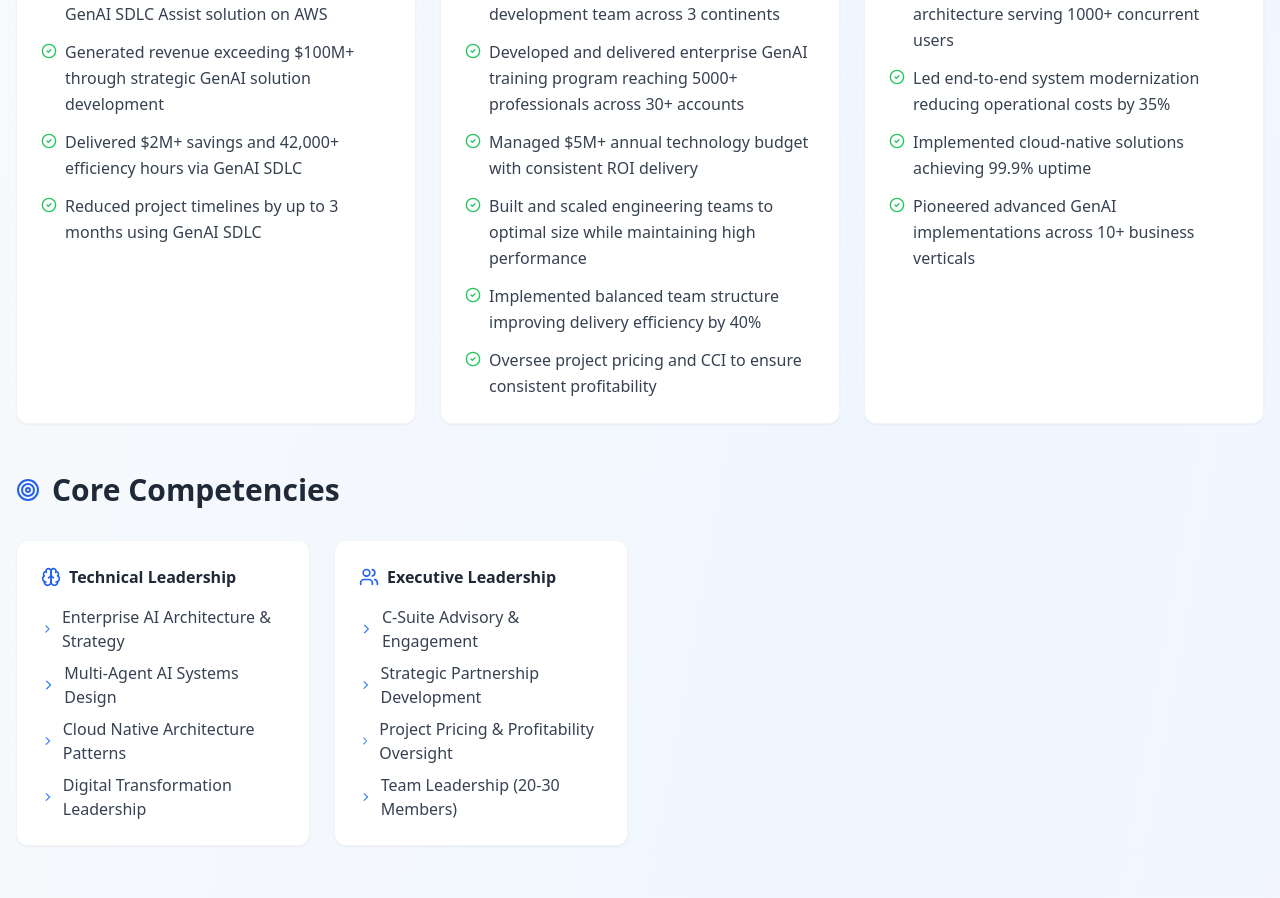
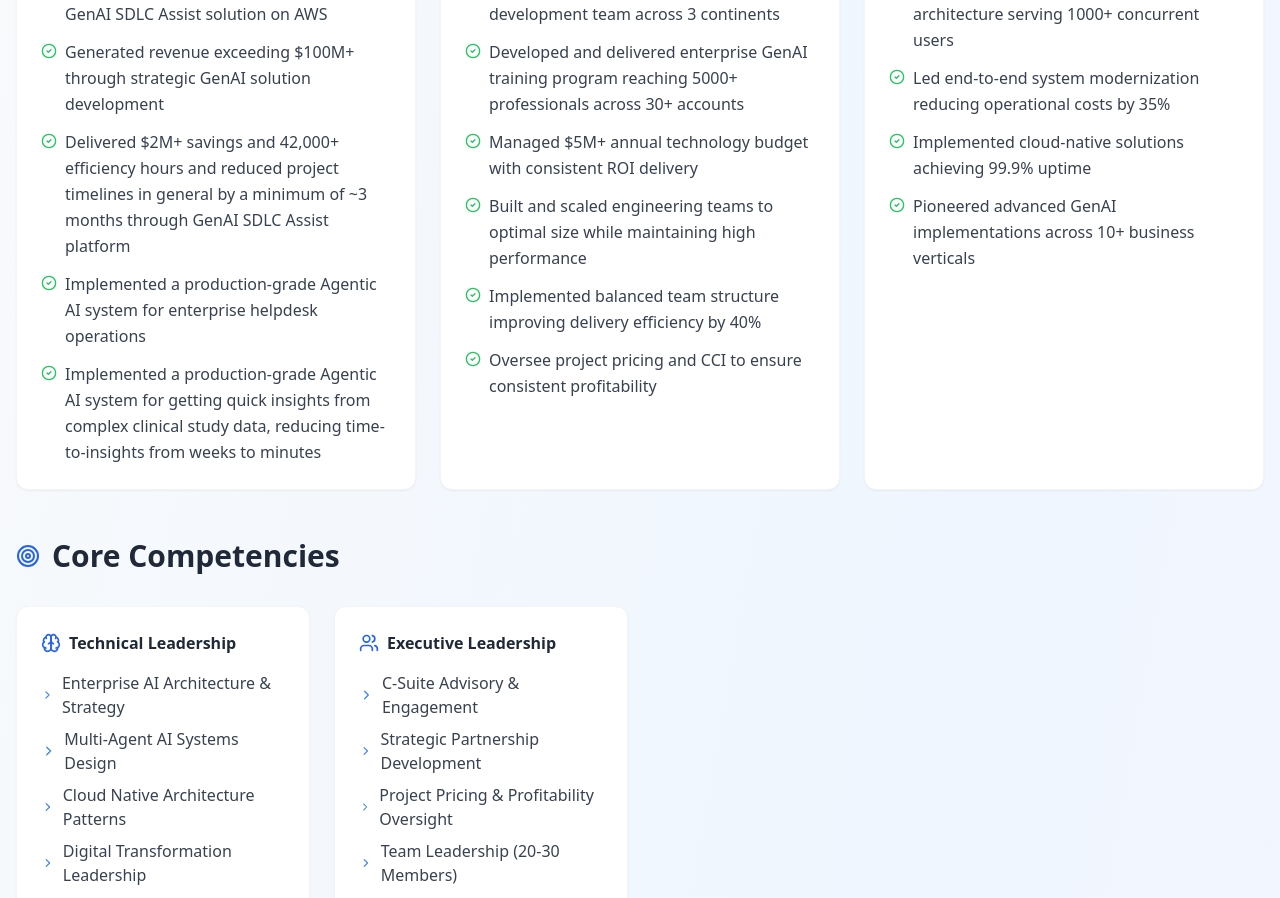
Before and after one commit to raghavgrover13/raghavgroverresume, a React (Create React App) app: page / in a window 1280 px wide. Shown: the part 1184-2082 px from the top of the page. Built offline with nearby package versions, Linux system fonts and the light colour scheme.

Commit message:
Update Resume.jsx
Updated GenAI achievements

```diff
--- a/src/components/Resume.jsx
+++ b/src/components/Resume.jsx
@@ -146,8 +146,9 @@ export default function EnhancedResume() {
       metrics: [
         "Architected and developed enterprise-wide GenAI SDLC Assist solution on AWS",
         "Generated revenue exceeding $100M+ through strategic GenAI solution development",
-        "Delivered $2M+ savings and 42,000+ efficiency hours via GenAI SDLC",
-        "Reduced project timelines by up to 3 months using GenAI SDLC"
+        "Delivered $2M+ savings and 42,000+ efficiency hours and reduced project timelines in general by a minimum of ~3 months through GenAI SDLC Assist platform",
+        "Implemented a production-grade Agentic AI system for enterprise helpdesk operations",
+        "Implemented a production-grade Agentic AI system for getting quick insights from complex clinical study data, reducing time-to-insights from weeks to minutes"
       ]
     },
     {
```
